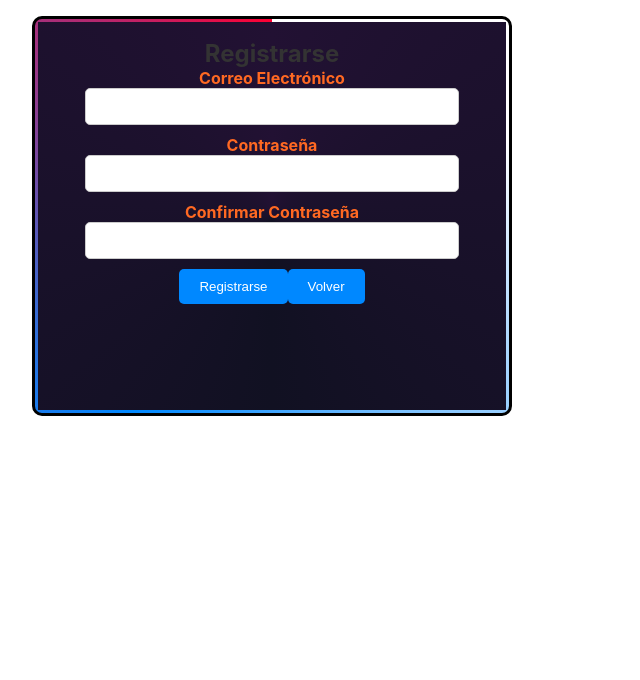
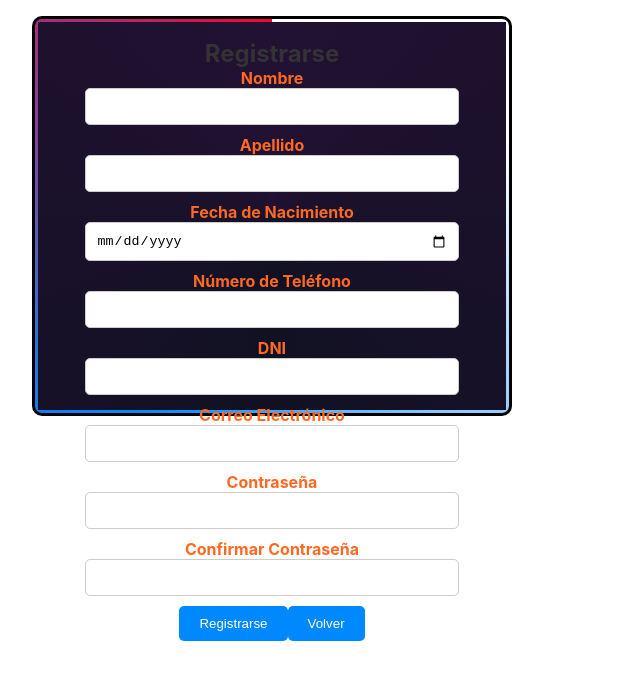
Before and after one commit to FrankAndrew99/tuoficio-api-fe, a React (Create React App) app: page /signup in a window 1280 px wide. Shown: the top 680 px of the page, without its empty margins (0-640 px from the left). Built offline with nearby package versions, Linux system fonts and the light colour scheme.

Commit message:
agregando registro

```diff
--- a/src/components/SignUpForm/SignUpForm.jsx
+++ b/src/components/SignUpForm/SignUpForm.jsx
@@ -1,36 +1,50 @@
 import React, { useState } from 'react';
-import { Link } from 'react-router-dom'
+import { Link } from 'react-router-dom';
 import './SignUpForm.css';
+
 export const SignUpForm = () => {
+    const [firstName, setFirstName] = useState('');
+    const [lastName, setLastName] = useState('');
     const [email, setEmail] = useState('');
     const [password, setPassword] = useState('');
     const [confirmPassword, setConfirmPassword] = useState('');
+    const [birthdate, setBirthdate] = useState('');
+    const [phoneNumber, setPhoneNumber] = useState('');
+    const [dni, setDNI] = useState('');
     const [isRegistered, setIsRegistered] = useState(false);
 
     const handleSubmit = async (e) => {
         e.preventDefault();
 
         const userData = {
+            firstName: firstName,
+            lastName: lastName,
             email: email,
             password: password,
+            birthdate: birthdate,
+            phoneNumber: phoneNumber,
+            dni: dni,
         };
-
+        console.log(userData)
         try {
-            const response = await fetch('/http://localhost:3000/', {
+            console.log(userData)
+            const response = await fetch('http://localhost:3000/add-client', {
                 method: 'POST',
                 headers: {
                     'Content-Type': 'application/json',
                 },
                 body: JSON.stringify(userData),
+
             });
-
+            const body = JSON.stringify(userData)
+            console.log(body)
             if (response.status === 201) {
                 setIsRegistered(true);
             } else {
-                console.log("Eror al registrar el usuario")
+                console.log("Error al registrar el usuario");
             }
         } catch (error) {
-            //
+            // Manejar errores aquí
         }
     };
 
@@ -42,6 +56,51 @@ export const SignUpForm = () => {
                 <form onSubmit={handleSubmit}>
                     <h2>Registrarse</h2>
                     <div>
+                        <label htmlFor="firstName">Nombre</label>
+                        <input
+                            type="text"
+                            id="firstName"
+                            value={firstName}
+                            onChange={(e) => setFirstName(e.target.value)}
+                        />
+                    </div>
+                    <div>
+                        <label htmlFor="lastName">Apellido</label>
+                        <input
+                            type="text"
+                            id="lastName"
+                            value={lastName}
+                            onChange={(e) => setLastName(e.target.value)}
+                        />
+                    </div>
+                    <div>
+                        <label htmlFor="birthdate">Fecha de Nacimiento</label>
+                        <input
+                            type="date"
+                            id="birthdate"
+                            value={birthdate}
+                            onChange={(e) => setBirthdate(e.target.value)}
+                        />
+                    </div>
+                    <div>
+                        <label htmlFor="phoneNumber">Número de Teléfono</label>
+                        <input
+                            type="tel"
+                            id="phoneNumber"
+                            value={phoneNumber}
+                            onChange={(e) => setPhoneNumber(e.target.value)}
+                        />
+                    </div>
+                    <div>
+                        <label htmlFor="dni">DNI</label>
+                        <input
+                            type="text"
+                            id="dni"
+                            value={dni}
+                            onChange={(e) => setDNI(e.target.value)}
+                        />
+                    </div>
+                    <div>
                         <label htmlFor="email">Correo Electrónico</label>
                         <input
                             type="email"
@@ -50,7 +109,7 @@ export const SignUpForm = () => {
                             onChange={(e) => setEmail(e.target.value)}
                         />
                     </div>
-            <div >
+                    <div>
                         <label htmlFor="password">Contraseña</label>
                         <input
                             type="password"
@@ -69,9 +128,9 @@ export const SignUpForm = () => {
                         />
                     </div>
                     <button type="submit">Registrarse</button>
-            <Link to="/login" ><button type="submit">Volver</button></Link>
+                    <Link to="/login"><button type="submit">Volver</button></Link>
                 </form>
             )}
         </div>
     );
-}
+};
```
Lines whose indentation alone changed are shown as unchanged.
